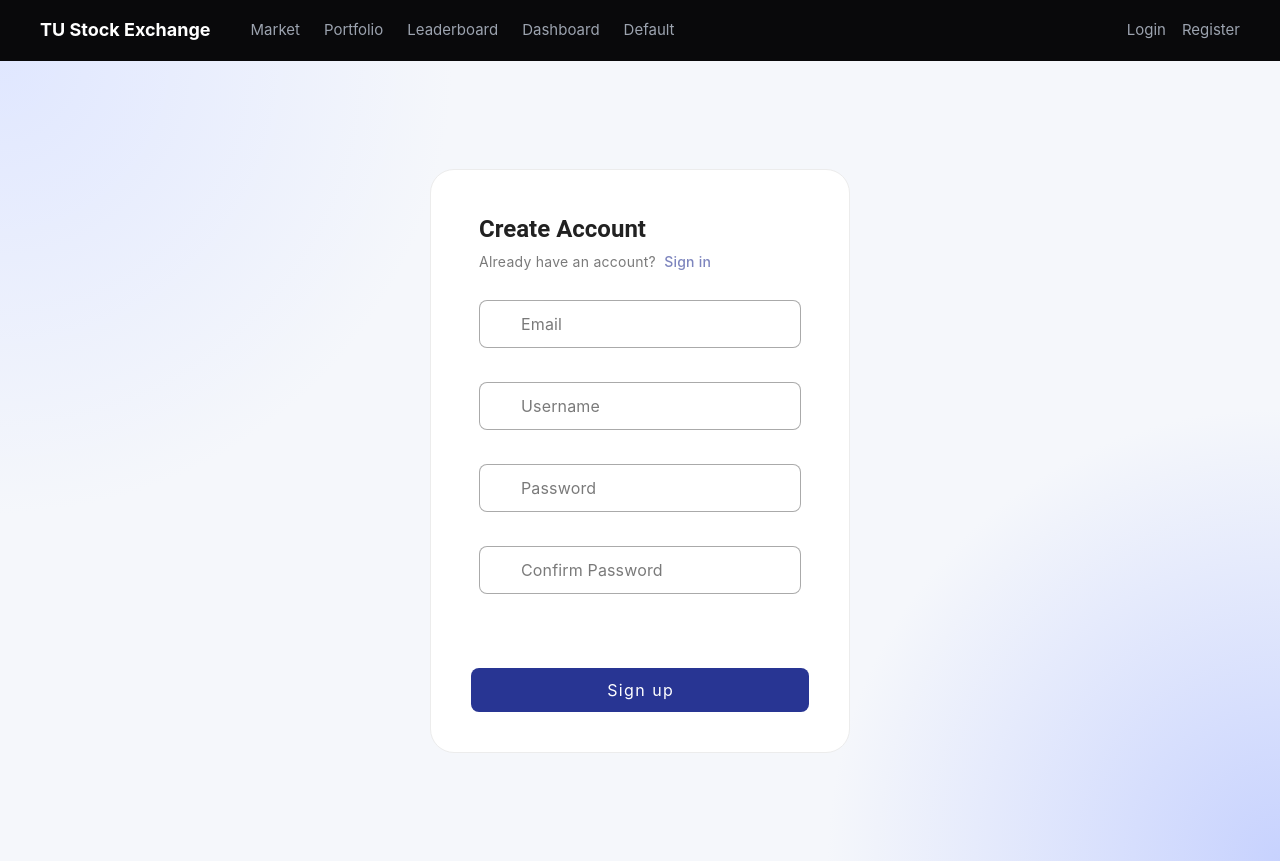
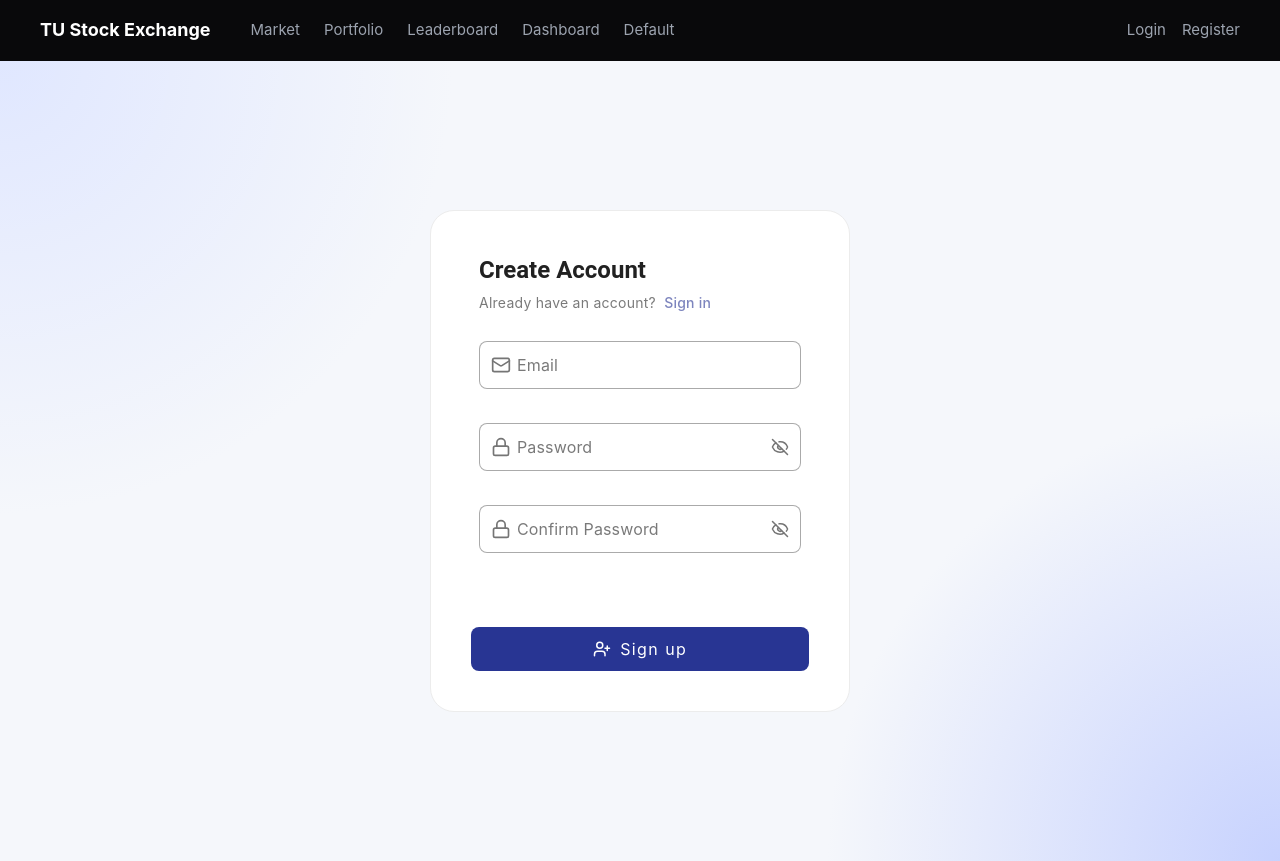
Before and after one commit to vitalinka22/tu-stock-exchange, a Vue app in the folder frontend/: page /register in a window 1280 px wide. Built offline with nearby package versions, Linux system fonts and the light colour scheme.

Commit message:
lucide icons added

```diff
--- a/frontend/src/components/shared/Modal.vue
+++ b/frontend/src/components/shared/Modal.vue
@@ -19,7 +19,7 @@ const props = withDefaults(defineProps<{
   title: string
   modelValue: boolean
   confirmationText: string
-  closeOnOverlay: boolean
+  closeOnOverlay?: boolean
 }>(), {
   closeOnOverlay: true,
 })
--- a/frontend/src/pages/Login.vue
+++ b/frontend/src/pages/Login.vue
@@ -22,27 +22,51 @@
 
           <v-text-field
             class="mb-3"
-            v-model="username"
-            :rules="usernameRules"
-            label="Username"
-            type="type"
+            v-model="email"
+            :rules="emailRules"
+            label="Email"
+            type="email"
             variant="outlined"
             rounded="lg"
             density="comfortable"
-            prepend-inner-icon="mdi-account-outline"
-          />
+          >
+
+          <template v-slot:prepend-inner>
+              <Mail :size="20" class="text-grey-darken-1" />
+          </template>
+
+        </v-text-field>
 
           <v-text-field
             class="mb-3"
             v-model="password"
             :rules="passwordRules"
             label="Password"
-            type="password"
+            :type="showPassword ? 'text' : 'password'"
             variant="outlined"
             rounded="lg"
             density="comfortable"
-            prepend-inner-icon="mdi-lock-outline"
-          />
+          >
+
+          <template v-slot:prepend-inner>
+              <Lock :size="20" class="text-grey-darken-1" />
+            </template>
+            <template v-slot:append-inner>
+              <Eye
+                v-if="showPassword"
+                :size="18"
+                class="cursor-pointer text-grey-darken-1"
+                @click="showPassword = false"
+              />
+              <EyeOff
+                v-else
+                :size="18"
+                class="cursor-pointer text-grey-darken-1"
+                @click="showPassword = true"
+              />
+            </template>
+
+          </v-text-field>
 
           <div class="d-flex align-center justify-space-between">
               <label class="d-flex align-center ga-2">
@@ -82,6 +106,7 @@
           class="mt-4 text-none font-weight-bold"
           rounded="lg"
         >
+        <LogIn :size="18" class="mr-2" />
           Sign in
         </v-btn>
 
@@ -111,7 +136,18 @@
   import { useRouter } from 'vue-router'
   import { useAuthStore } from '@/stores/auth' // IGOR: imported auth store to handle real login
 
-  const username = ref('')
+  const showPassword = ref(false)
+
+
+  import {
+    Mail,
+    Lock,
+    Eye,
+    EyeOff,
+    LogIn
+  } from 'lucide-vue-next'
+
+  const email = ref('')
   const password = ref('')
   const loading = ref(false)
   const errorMessage = ref('')
@@ -121,12 +157,9 @@
   const router = useRouter()
   const authStore = useAuthStore() // IGOR: initialized auth store
 
-  const usernameRules = [
-    (v: string) => !!v || 'Username required',
-    (v: string) => v.length >= 5 || 'Minimum 5 characters',
-    (v: string) => v.length <= 20 || 'Maximum 20 characters',
-    (v: string) => /^[a-zA-Z0-9_]+$/.test(v) || 'Only letters, numbers, and underscores allowed',
-    (v: string) => !v.includes(' ') || 'Spaces are not allowed'
+  const emailRules = [
+    (v: string) => !!v || 'Email address required',
+    (v: string) => /.+@.+\..+/.test(v) || 'Email must be valid'
   ]
 
   const passwordRules = [
@@ -148,7 +181,7 @@
     try {
       // IGOR: replaced fake setTimeout with real API call
       // authStore.login() calls POST /auth/login and saves token to localStorage
-      await authStore.login(username.value, password.value)
+      await authStore.login(email.value, password.value)
 
       // IGOR: redirect to dashboard after successful login (was redirecting to '/')
       router.push('/dashboard')
--- a/frontend/src/pages/Register.vue
+++ b/frontend/src/pages/Register.vue
@@ -1,6 +1,6 @@
 <template>
 
-  <v-container fluid  class="register-background d-flex align-center justify-center" style="min-height: 100vh">
+  <v-container fluid class="register-background d-flex align-center justify-center" style="min-height: 100vh">
 
     <v-card
       width="420"
@@ -34,45 +34,69 @@
             variant="outlined"
             rounded="lg"
             density="comfortable"
-            prepend-inner-icon="mdi-email-outline"
-          />
+          >
+            <template v-slot:prepend-inner>
+              <Mail :size="20" class="text-grey-darken-1" />
+            </template>
+          </v-text-field>
 
           <v-text-field
-            v-model="username"
-            :rules="usernameRules"
-            label="Username"
-            type="text"
+            v-model="password"
+            :rules="passwordRules"
+            :type="showPassword ? 'text' : 'password'"
+            label="Password"
             class="mb-3"
             variant="outlined"
             rounded="lg"
             density="comfortable"
-            prepend-inner-icon="mdi-account-outline"
+          >
+            <template v-slot:prepend-inner>
+              <Lock :size="20" class="text-grey-darken-1" />
+            </template>
+            <template v-slot:append-inner>
+              <Eye
+                v-if="showPassword"
+                :size="18"
+                class="cursor-pointer text-grey-darken-1"
+                @click="showPassword = false"
               />
+              <EyeOff
+                v-else
+                :size="18"
+                class="cursor-pointer text-grey-darken-1"
+                @click="showPassword = true"
+              />
+            </template>
+          </v-text-field>
 
           <v-text-field
-            v-model="password"
-            :rules="passwordRules"
-            label="Password"
-            type="password"
+            v-model="confirmPassword"
+            :rules="confirmPasswordRules"
+            :type="showConfirmPassword ? 'text' : 'password'"
+            label="Confirm Password"
             class="mb-3"
             variant="outlined"
             rounded="lg"
             density="comfortable"
-            prepend-inner-icon="mdi-lock-outline"
+          >
+            <template v-slot:prepend-inner>
+              <Lock :size="20" class="text-grey-darken-1" />
+            </template>
+            <template v-slot:append-inner>
+              <Eye
+                v-if="showConfirmPassword"
+                :size="18"
+                class="cursor-pointer text-grey-darken-1"
+                @click="showConfirmPassword = false"
               />
-
-
-          <v-text-field
-            v-model="confirmPassword"
-            :rules="confirmPasswordRules"
-            label="Confirm Password"
-            type="password"
-            class="mb-3"
-            variant="outlined"
-            rounded="lg"
-            density="comfortable"
-            prepend-inner-icon="mdi-lock-outline"
+              <EyeOff
+                v-else
+                :size="18"
+                class="cursor-pointer text-grey-darken-1"
+                @click="showConfirmPassword = true"
               />
+            </template>
+          </v-text-field>
 
           <v-alert v-if="errorMessage" type="error"
             variant="tonal"
@@ -96,6 +120,7 @@
           class="mt-4 text-none font-weight-bold"
           rounded="lg"
         >
+          <UserPlus :size="18" class="mr-2" />
           Sign up
         </v-btn>
 
@@ -110,15 +135,26 @@
 <script setup lang="ts">
   import { ref } from 'vue'
   import { useRouter } from 'vue-router'
-  import api from '@/api/axiosInstance' // IGOR: imported axios to call real API
+  import api from '@/api/axiosInstance'
+
+  import {
+    Mail,
+    Lock,
+    Eye,
+    EyeOff,
+    UserPlus
+  } from 'lucide-vue-next'
 
   const email = ref('')
   const password = ref('')
   const loading = ref(false)
   const errorMessage = ref('')
   const form = ref<{ validate: () => Promise<{ valid: boolean }> } | null>(null)
-  const username = ref('')
   const confirmPassword = ref('')
+
+  // Für Password Visibility Toggle
+  const showPassword = ref(false)
+  const showConfirmPassword = ref(false)
 
   const router = useRouter()
 
@@ -135,14 +171,6 @@
     (v: string) => /[\d\W]/.test(v) || 'At least 1 number or special character'
   ]
 
-  const usernameRules = [
-    (v: string) => !!v || 'Username required',
-    (v: string) => v.length >= 5 || 'Minimum 5 characters',
-    (v: string) => v.length <= 20 || 'Maximum 20 characters',
-    (v: string) => /^[a-zA-Z0-9_]+$/.test(v) || 'Only letters, numbers, and underscores allowed',
-    (v: string) => !v.includes(' ') || 'Spaces are not allowed'
-  ]
-
   const confirmPasswordRules = [
     (v: string) => !!v || 'Please confirm your password',
     (v: string) => v === password.value || 'Passwords do not match'
@@ -157,20 +185,14 @@
     errorMessage.value = ''
 
     try {
-      // IGOR: replaced fake setTimeout with real API call
-      // calls POST /auth/register with email, username and password
       await api.post('/auth/register', {
         email: email.value,
-        username: username.value,
         password: password.value
       })
 
-      // IGOR: after successful registration redirect to login
-      // so user can sign in with their new account
       router.push('/login')
 
     } catch (error) {
-      // IGOR: shows error if registration fails (email taken, server down, etc.)
       errorMessage.value = 'Registration failed. Please try again.'
     } finally {
       loading.value = false
@@ -197,4 +219,8 @@
     text-decoration: none;
     font-weight: 500;
   }
+
+  .cursor-pointer {
+    cursor: pointer;
+  }
 </style>
--- a/package.json
+++ b/package.json
@@ -1,6 +1,7 @@
 {
   "dependencies": {
     "chart.js": "^4.5.1",
+    "lucide-vue-next": "^1.0.0",
     "vue-chartjs": "^5.3.3"
   }
 }
```
Also changed, not shown: frontend/src/pages/Market.vue (+81 -16 lines), 1 other file (tests, documents, lock files or other folders). Lines whose indentation alone changed are shown as unchanged.
